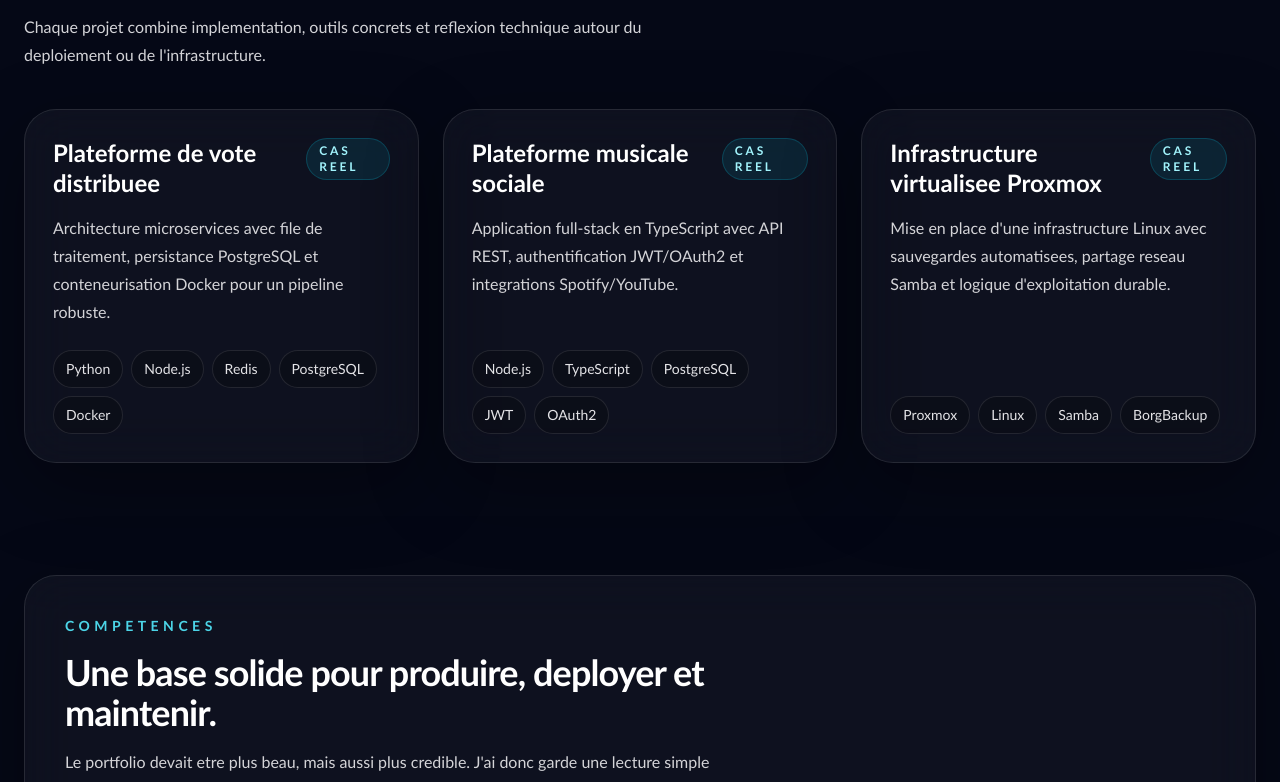
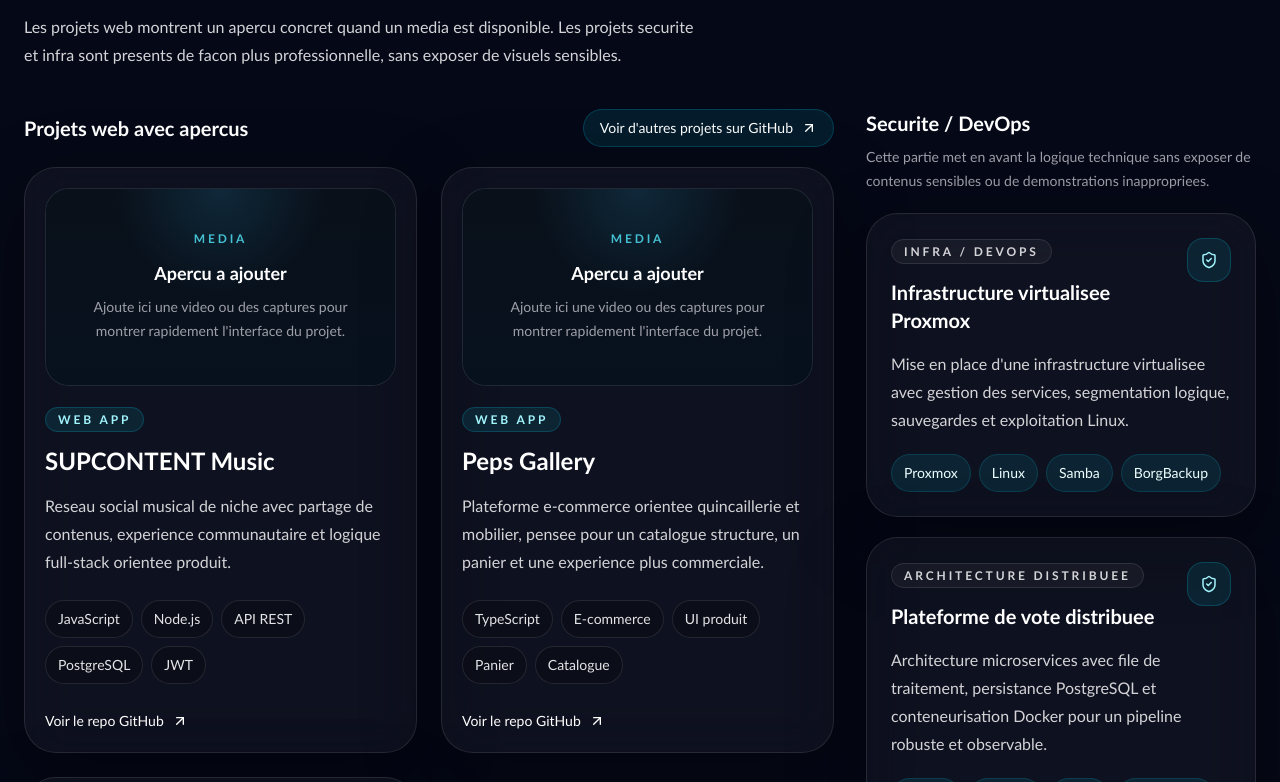
Before and after one commit to farouk-collab/portfolio-farouk, a React (Vite) app: page / in a window 1280 px wide. Shown: the part 1918-2700 px from the top of the page. Built offline with nearby package versions, Linux system fonts and the light colour scheme.

Commit message:
Showcase GitHub projects with media previews

```diff
--- a/src/App.jsx
+++ b/src/App.jsx
@@ -42,24 +42,57 @@ const highlights = [
   },
 ];
 
-const projects = [
+const webProjects = [
+  {
+    title: "SUPCONTENT Music",
+    description:
+      "Reseau social musical de niche avec partage de contenus, experience communautaire et logique full-stack orientee produit.",
+    tech: ["JavaScript", "Node.js", "API REST", "PostgreSQL", "JWT"],
+    category: "Web app",
+    repo: "https://github.com/farouk-collab/supcontent-music",
+    mediaStatus: "Apercu a ajouter",
+  },
+  {
+    title: "Peps Gallery",
+    description:
+      "Plateforme e-commerce orientee quincaillerie et mobilier, pensee pour un catalogue structure, un panier et une experience plus commerciale.",
+    tech: ["TypeScript", "E-commerce", "UI produit", "Panier", "Catalogue"],
+    category: "Web app",
+    repo: "https://github.com/farouk-collab/Peps-Gallery",
+    mediaStatus: "Apercu a ajouter",
+  },
+  {
+    title: "Hotel Le Morphee",
+    description:
+      "Site vitrine d'etablissement hotelier avec presentation des chambres, espaces evenementiels et services dans un rendu immersif.",
+    tech: ["JavaScript", "Site vitrine", "UI immersive", "Video preview"],
+    category: "Web app",
+    repo: "https://github.com/farouk-collab/H-tel-Le-Morph-e",
+    mediaStatus: "Video disponible",
+  },
+];
+
+const securityProjects = [
+  {
+    title: "Infrastructure virtualisee Proxmox",
+    description:
+      "Mise en place d'une infrastructure virtualisee avec gestion des services, segmentation logique, sauvegardes et exploitation Linux.",
+    tech: ["Proxmox", "Linux", "Samba", "BorgBackup"],
+    category: "Infra / DevOps",
+  },
   {
     title: "Plateforme de vote distribuee",
     description:
-      "Architecture microservices avec file de traitement, persistance PostgreSQL et conteneurisation Docker pour un pipeline robuste.",
+      "Architecture microservices avec file de traitement, persistance PostgreSQL et conteneurisation Docker pour un pipeline robuste et observable.",
     tech: ["Python", "Node.js", "Redis", "PostgreSQL", "Docker"],
+    category: "Architecture distribuee",
   },
   {
-    title: "Plateforme musicale sociale",
+    title: "Travaux securite & audit",
     description:
-      "Application full-stack en TypeScript avec API REST, authentification JWT/OAuth2 et integrations Spotify/YouTube.",
-    tech: ["Node.js", "TypeScript", "PostgreSQL", "JWT", "OAuth2"],
-  },
-  {
-    title: "Infrastructure virtualisee Proxmox",
-    description:
-      "Mise en place d'une infrastructure Linux avec sauvegardes automatisees, partage reseau Samba et logique d'exploitation durable.",
-    tech: ["Proxmox", "Linux", "Samba", "BorgBackup"],
+      "Laboratoires, analyses et exercices autour de la securisation reseau, des API et des environnements systeme. Pas de visuel public pour rester propre et responsable.",
+    tech: ["Wireshark", "Hardening", "Analyse reseau", "Securite API"],
+    category: "Securite",
   },
 ];
 
@@ -177,6 +210,8 @@ export default function App() {
 
   const cvImage = "/cv/cv-farouk.jpg";
   const cvFile = "/cv/cv-farouk.pdf";
+  const hotelVideo = new URL("./hotel-le-morphée/hotel-le-morphée.mp4", import.meta.url).href;
+  const githubProfile = "https://github.com/farouk-collab";
 
   return (
     <div className="min-h-screen bg-[#050816] text-white selection:bg-cyan-400/30 selection:text-white">
@@ -466,29 +501,80 @@ export default function App() {
         <section id="projects" className="py-14">
           <SectionTitle
             eyebrow="Projets"
-            title="Des projets qui montrent une logique d'architecture, pas juste une maquette."
-            description="Chaque projet combine implementation, outils concrets et reflexion technique autour du deploiement ou de l'infrastructure."
+            title="Des projets web demonstrables, plus une partie securite / DevOps plus reservee."
+            description="Les projets web montrent un apercu concret quand un media est disponible. Les projets securite et infra sont presents de facon plus professionnelle, sans exposer de visuels sensibles."
           />
 
-          <div className="mt-10 grid gap-6 lg:grid-cols-3">
-            {projects.map((project, index) => (
+          <div className="mt-10 grid gap-8 xl:grid-cols-[1.35fr_0.65fr]">
+            <div>
+              <div className="mb-5 flex items-center justify-between gap-4">
+                <h3 className="text-xl font-semibold text-white">Projets web avec apercus</h3>
+                <a
+                  href={githubProfile}
+                  target="_blank"
+                  rel="noreferrer"
+                  className="inline-flex items-center gap-2 rounded-full border border-cyan-400/20 bg-cyan-400/10 px-4 py-2 text-sm font-medium text-cyan-100 transition hover:bg-cyan-400/15"
+                >
+                  Voir d'autres projets sur GitHub
+                  <ArrowUpRight size={16} />
+                </a>
+              </div>
+
+              <div className="grid gap-6 lg:grid-cols-2">
+                {webProjects.map((project, index) => (
                   <Motion.article
                     key={project.title}
                     initial={{ opacity: 0, y: 24 }}
                     whileInView={{ opacity: 1, y: 0 }}
                     viewport={{ once: true, amount: 0.2 }}
                     transition={{ duration: 0.45, delay: index * 0.08 }}
-                whileHover={{ y: -10, rotateX: 8, rotateY: index % 2 === 0 ? -8 : 8, scale: 1.02 }}
+                    whileHover={{
+                      y: -10,
+                      rotateX: 8,
+                      rotateY: index % 2 === 0 ? -8 : 8,
+                      scale: 1.02,
+                    }}
                     className="[perspective:1400px]"
                   >
-                <GlassCard className="flex h-full flex-col p-7 [transform-style:preserve-3d]">
+                    <GlassCard className="flex h-full flex-col overflow-hidden p-4 [transform-style:preserve-3d] md:p-5">
+                      <div className="relative mb-5 overflow-hidden rounded-[1.5rem] border border-white/10 bg-[#07111d]">
+                        {project.title === "Hotel Le Morphee" ? (
+                          <video
+                            src={hotelVideo}
+                            className="aspect-video w-full object-cover"
+                            autoPlay
+                            muted
+                            loop
+                            playsInline
+                            controls
+                          />
+                        ) : (
+                          <div className="flex aspect-video items-center justify-center bg-[radial-gradient(circle_at_top,rgba(56,189,248,0.14),transparent_40%),linear-gradient(180deg,#09101a_0%,#07111d_100%)] px-6 text-center">
+                            <div>
+                              <p className="text-xs font-semibold uppercase tracking-[0.24em] text-cyan-300/80">
+                                Media
+                              </p>
+                              <p className="mt-3 text-lg font-semibold text-white">
+                                {project.mediaStatus}
+                              </p>
+                              <p className="mt-2 text-sm leading-6 text-zinc-400">
+                                Ajoute ici une video ou des captures pour montrer rapidement
+                                l'interface du projet.
+                              </p>
+                            </div>
+                          </div>
+                        )}
+                      </div>
+
                       <div className="flex items-start justify-between gap-4">
-                    <h3 className="text-2xl font-semibold leading-tight text-white">
+                        <div>
+                          <span className="rounded-full border border-cyan-400/20 bg-cyan-400/10 px-3 py-1 text-xs font-semibold uppercase tracking-[0.24em] text-cyan-200">
+                            {project.category}
+                          </span>
+                          <h3 className="mt-4 text-2xl font-semibold leading-tight text-white">
                             {project.title}
                           </h3>
-                    <span className="rounded-full border border-cyan-400/20 bg-cyan-400/10 px-3 py-1 text-xs font-semibold uppercase tracking-[0.24em] text-cyan-200">
-                      Cas reel
-                    </span>
+                        </div>
                       </div>
                       <p className="mt-4 flex-1 leading-7 text-zinc-300">{project.description}</p>
                       <div className="mt-6 flex flex-wrap gap-2">
@@ -501,9 +587,71 @@ export default function App() {
                           </span>
                         ))}
                       </div>
+                      <div className="mt-6">
+                        <a
+                          href={project.repo}
+                          target="_blank"
+                          rel="noreferrer"
+                          className="inline-flex items-center gap-2 text-sm font-medium text-cyan-200 transition hover:text-cyan-100"
+                        >
+                          Voir le repo GitHub
+                          <ArrowUpRight size={16} />
+                        </a>
+                      </div>
                     </GlassCard>
                   </Motion.article>
                 ))}
+              </div>
+            </div>
+
+            <div>
+              <div className="mb-5">
+                <h3 className="text-xl font-semibold text-white">Securite / DevOps</h3>
+                <p className="mt-2 text-sm leading-6 text-zinc-400">
+                  Cette partie met en avant la logique technique sans exposer de contenus
+                  sensibles ou de demonstrations inappropriees.
+                </p>
+              </div>
+
+              <div className="grid gap-5">
+                {securityProjects.map((project, index) => (
+                  <Motion.article
+                    key={project.title}
+                    initial={{ opacity: 0, y: 24 }}
+                    whileInView={{ opacity: 1, y: 0 }}
+                    viewport={{ once: true, amount: 0.2 }}
+                    transition={{ duration: 0.45, delay: index * 0.08 }}
+                  >
+                    <GlassCard className="p-6">
+                      <div className="flex items-start justify-between gap-4">
+                        <div>
+                          <span className="rounded-full border border-white/10 bg-white/[0.04] px-3 py-1 text-xs font-semibold uppercase tracking-[0.24em] text-zinc-300">
+                            {project.category}
+                          </span>
+                          <h3 className="mt-4 text-xl font-semibold text-white">
+                            {project.title}
+                          </h3>
+                        </div>
+                        <div className="rounded-2xl border border-cyan-400/20 bg-cyan-400/10 p-3 text-cyan-200">
+                          <ShieldCheck size={18} />
+                        </div>
+                      </div>
+                      <p className="mt-4 leading-7 text-zinc-300">{project.description}</p>
+                      <div className="mt-5 flex flex-wrap gap-2">
+                        {project.tech.map((tech) => (
+                          <span
+                            key={tech}
+                            className="rounded-full border border-cyan-400/15 bg-cyan-400/10 px-3 py-2 text-sm text-cyan-50"
+                          >
+                            {tech}
+                          </span>
+                        ))}
+                      </div>
+                    </GlassCard>
+                  </Motion.article>
+                ))}
+              </div>
+            </div>
           </div>
         </section>
 
```
Also changed, not shown: 2 other files (tests, documents, lock files or other folders). Lines whose indentation alone changed are shown as unchanged.
